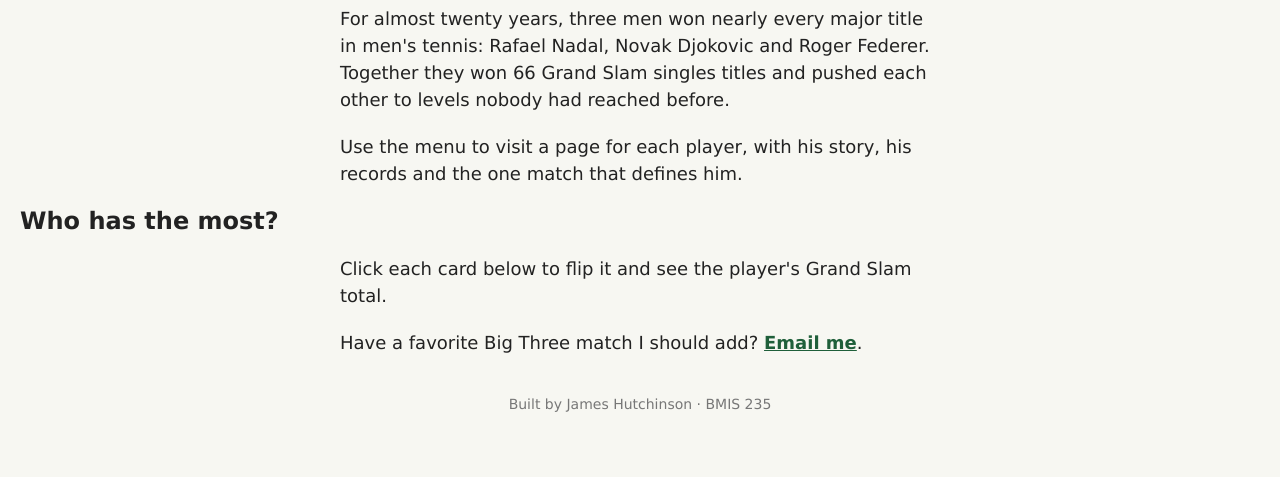
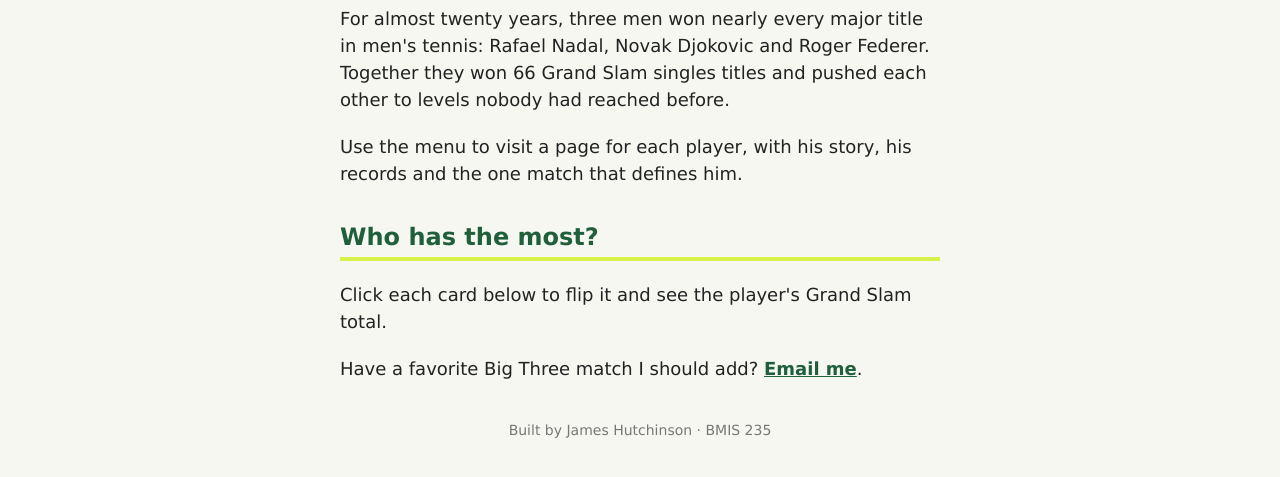
Before and after one commit to JamesHutchinson52/bmis235-html-3, a plain HTML site: page index.html in a window 1280 px wide. Shown: the part 181-658 px from the top of the page. Drawn offline with Linux system fonts and the light colour scheme.

Commit message:
Section headings in green with a yellow underline

```diff
--- a/styles.css
+++ b/styles.css
@@ -78,3 +78,13 @@ p a:hover {
     background-color: #d9f24a;
     color: #123b24;
 }
+
+/* STYLE 3: section headings (h2) in court green with a tennis-ball yellow underline */
+h2 {
+    color: #1f5f3a;
+    max-width: 600px;
+    margin: 36px auto 10px auto;
+    padding-bottom: 6px;
+    border-bottom: 4px solid #d9f24a;
+    font-size: 24px;
+}
```
